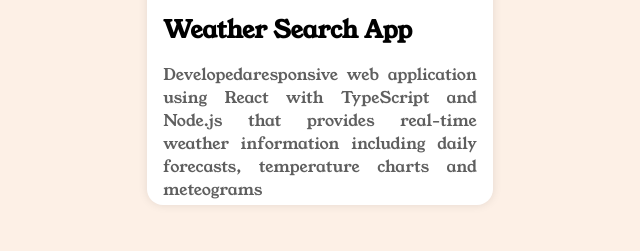
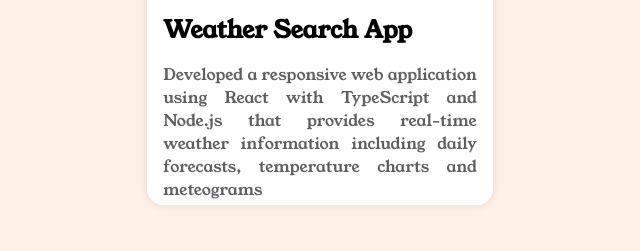
Before and after one commit to Mihika-Tech/portfolio_MD, a plain HTML site: page index.html in a window 1280 px wide. Shown: the part 3510-3761 px from the top of the page, 320-960 px from the left. Drawn offline with Linux system fonts and the light colour scheme.

Commit message:
new commit

```diff
--- a/index.html
+++ b/index.html
@@ -193,7 +193,7 @@
                     </div>
                     <div class="project-details">
                         <h2>Weather Search App</h2>
-                        <p>Developedaresponsive web application using React with TypeScript and Node.js that provides real-time weather information
+                        <p>Developed a responsive web application using React with TypeScript and Node.js that provides real-time weather information
                             including daily forecasts, temperature charts and meteograms</p>
                     </div>
                 </div>
```
Also changed, not shown: about.html (+1 -1 lines).
